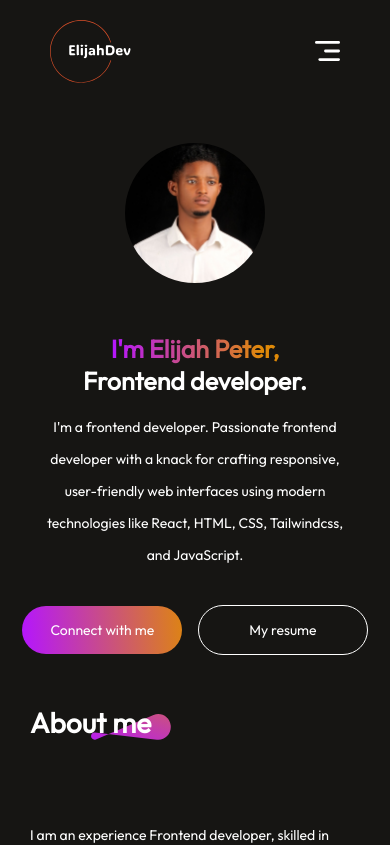
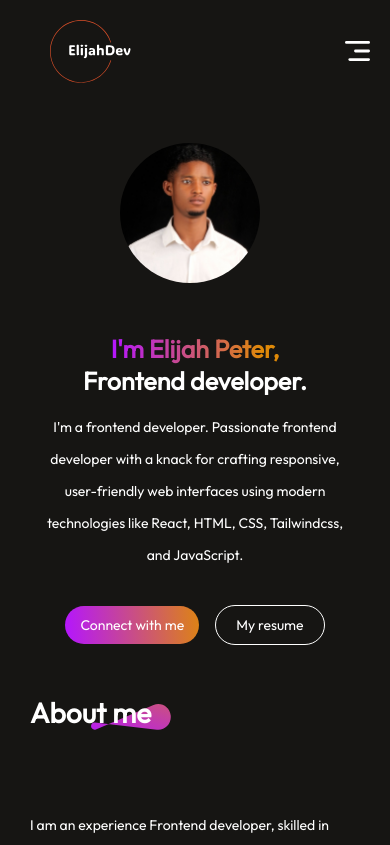
Before and after one commit to elijah571/My_portfolio, a React (Vite) app: page / in a window 390 px wide. Shown: the top 845 px of the page. Built offline with nearby package versions, Linux system fonts and the light colour scheme.

Commit message:
changes made

```diff
--- a/src/Components/Footer/Footer.jsx
+++ b/src/Components/Footer/Footer.jsx
@@ -1,6 +1,6 @@
 import './Footer.css';
 import logo from '../../assets/logo.svg';
-import user_icon from '../../assets/user_icon.svg';
+// import user_icon from '../../assets/user_icon.svg';
 
 const Footer = () => {
     return(
@@ -10,13 +10,13 @@ const Footer = () => {
                     <img className='logo' src={logo} alt="" />
                     <p>I'm a frontend developer. Passionate frontend developer with a knack for crafting responsive, user-friendly web interfaces using modern technologies like React, HTML, CSS,</p>
                 </div>
-                <div className="footer-top-right">
+                {/* <div className="footer-top-right">
                     <div className='footer-email-input'>
                         <img src={user_icon} alt="" />
                         <input type="email" placeholder='Enter your email' />
                     </div>
                     <div className="footer-subscribe">Subscribe</div>
-                </div>
+                </div> */}
             </div>
             <hr />
             <div className="footer-bottom">
--- a/src/Components/Hero/Hero.css
+++ b/src/Components/Hero/Hero.css
@@ -60,10 +60,14 @@
 .hero-resume:hover{
     border-color: #B415ff;
 }
+
+
 @media(max-width:768px) {
+
     .hero img{
         margin: 40px;
         width: 140px;
+       margin-left: 30px;
     }
     .hero h1{
         margin: 10px;
@@ -81,12 +85,19 @@
         font-weight: 500;
     }
     .hero-connect{
-        padding: 15px 28px;
+        padding: 10px 15px;
         border-radius: 40px;
     }
 
     .hero-resume{
-        padding: 15px 50px;
+        padding: 10px 20px;
         border-radius: 40px;
     }
+    @media (max-width:500px){
+        .hero{
+            justify-content: center;
+            align-items: center;
+            width: 100%;
+        }
+    }
 }
--- a/src/Components/Navbar/Navbar.css
+++ b/src/Components/Navbar/Navbar.css
@@ -3,9 +3,6 @@
     align-items: center;
     justify-content: space-between;
     margin: 20px 170px;
-}
-.navbar .logo{
-    width: 100px;
 }
 .nav-menu{
     display: flex;
@@ -13,14 +10,16 @@
     list-style: none;
     gap: 50px;
     font-size: 12px ;
+    margin-left: 10px;
 }
 .nav-connect{
-    padding: 20px 48px;
+    padding: 10px 30px;
     border-radius: 50px;
     background:linear-gradient(267deg, #DA7C25 0.36%, #3d0a69) ;
     font-size: 12px;
     cursor: pointer;
     transition: 0.5s;
+    margin-left: 30px;
 }
 .nav-connect:hover{
     transform: scale(1.05);
@@ -85,12 +84,3 @@
 
     }
 }
-@media(max-width:667px){
-    .nav-mob-open{
-        display: block;
-        position: fixed;
-        right: 50px;
-        width:25px;
-    }
-
-}
```
